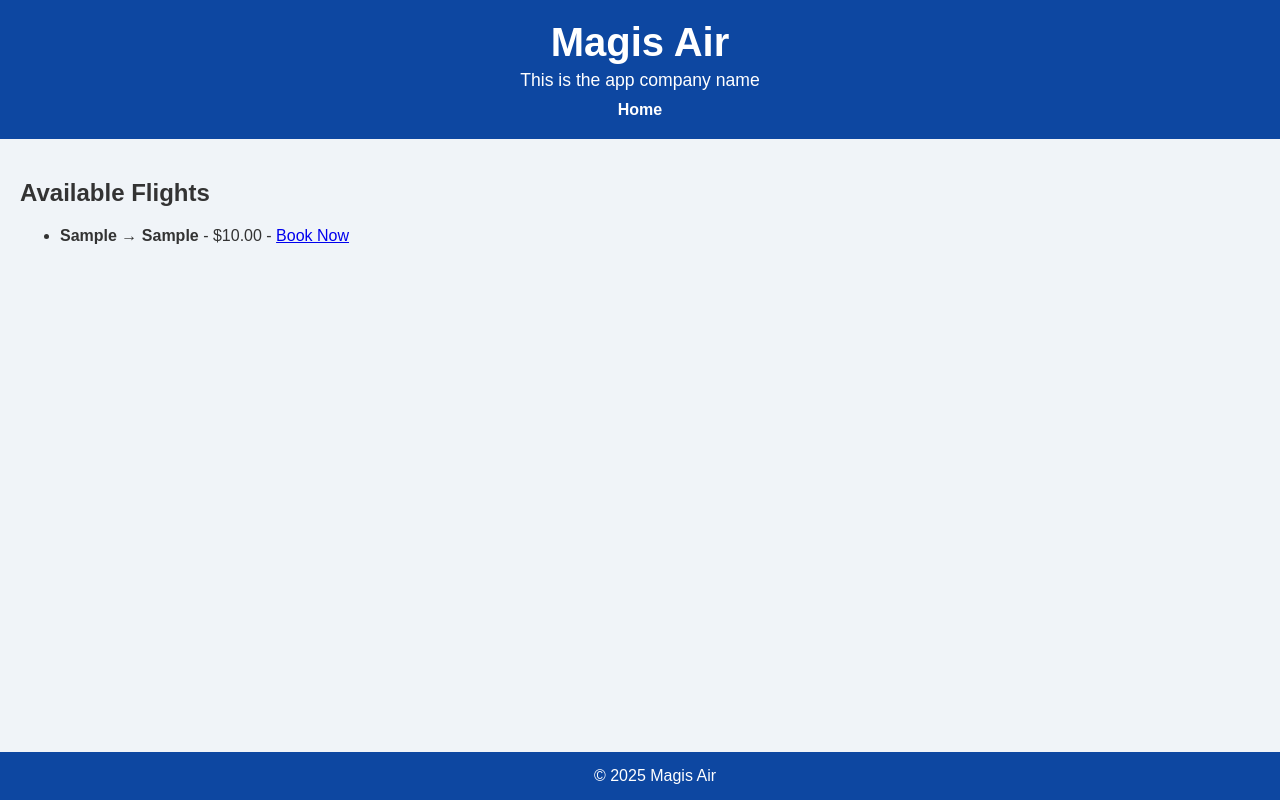
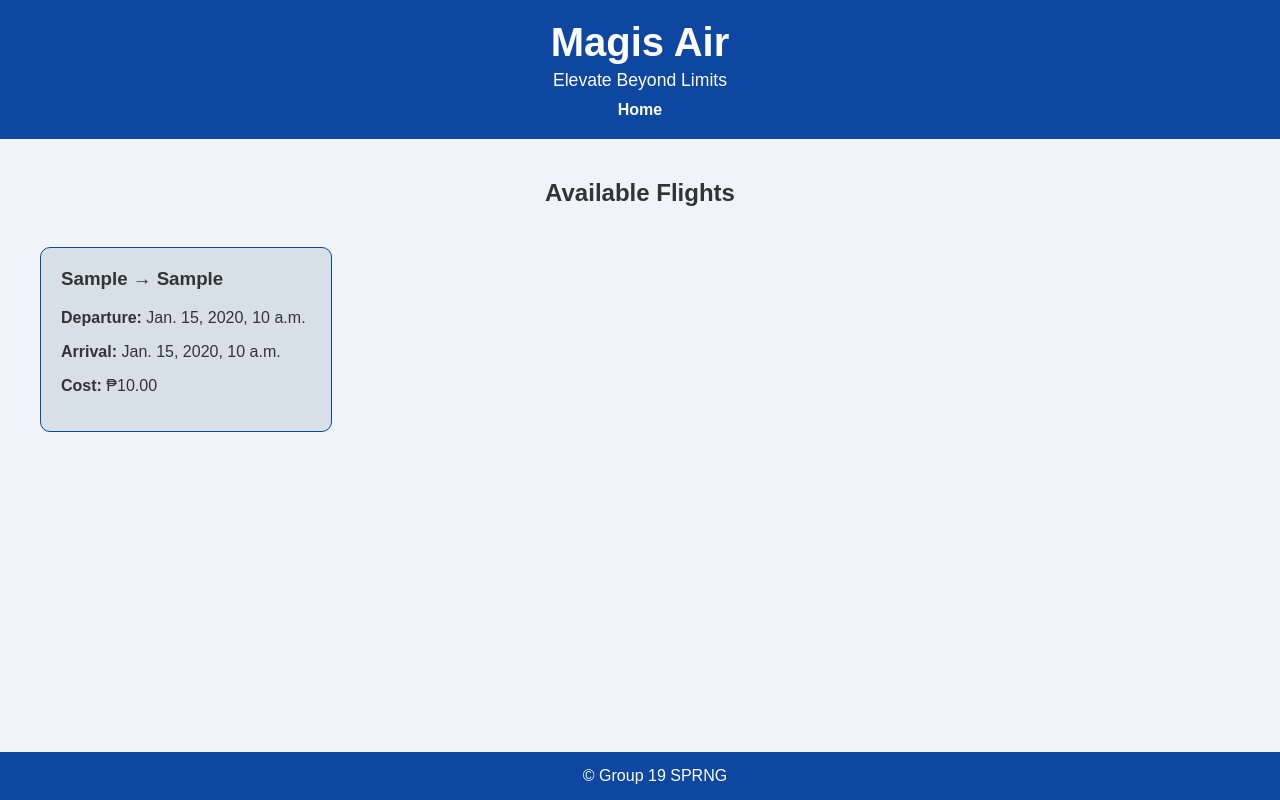
Before and after one commit to kyoumaru/SPRNG-FlightBookings, a Django app: page /home/ in a window 1280 px wide. Run offline with Django 5.2, Linux system fonts and the light colour scheme; tables that the repository leaves empty hold one stand-in row (values such as "Sample post").

Commit message:
homepage/flight view made

```diff
--- a/flightbookings/booking/models.py
+++ b/flightbookings/booking/models.py
@@ -9,12 +9,14 @@ class Passenger(models.Model):
         return self.name
 
 class Flight(models.Model):
-    origin = models.CharField(max_length=50)
-    destination = models.CharField(max_length=50)
+    origin = models.CharField(max_length=100)
+    destination = models.CharField(max_length=100)
+    departure = models.DateTimeField()
+    arrival = models.DateTimeField()
     cost = models.DecimalField(max_digits=10, decimal_places=2)
 
     def __str__(self):
-        return f"{self.origin} → {self.destination}"
+        return f"Flight {self.id}: {self.origin} - {self.destination}"
 
 class Booking(models.Model):
     passenger = models.ForeignKey(Passenger, on_delete=models.CASCADE)
@@ -23,7 +25,7 @@ class Booking(models.Model):
     total_cost = models.DecimalField(max_digits=10, decimal_places=2)
 
     def __str__(self):
-        return f"{self.passenger.name} - {self.flight.origin} → {self.flight.destination}"
+        return f"{self.passenger.name} - {self.flight.origin} - {self.flight.destination}"
 
 class Item(models.Model):
     booking = models.ForeignKey(Booking, on_delete=models.CASCADE, related_name='items')
--- a/flightbookings/booking/templates/base.html
+++ b/flightbookings/booking/templates/base.html
@@ -64,7 +64,7 @@
 <body>
     <header>
         <h1>Magis Air</h1>
-        <p>This is the app company name</p>
+        <p>Elevate Beyond Limits</p>
         <nav>
             <a href="{% url 'home' %}">Home</a>
             <!-- Add other links later -->
@@ -78,7 +78,7 @@
     </main>
 
     <footer>
-        &copy; 2025 Magis Air
+        &copy; Group 19 SPRNG
     </footer>
 </body>
 </html>
--- a/flightbookings/booking/templates/home.html
+++ b/flightbookings/booking/templates/home.html
@@ -3,19 +3,28 @@
 {% block title %} Homepage {% endblock %}
 
 {% block content %}
-<h2>Available Flights</h2>
+
+<h2 style="text-align: center;">Available Flights</h2>
 
 {% if flights %}
-    <ul>
+    <div style=" display: flex; flex-wrap: wrap; gap: 20px; justify-content: flex-start; margin: 40px auto; max-width: 1200px; padding: 0 20px; ">
         {% for flight in flights %}
-            <li>
-                <strong>{{ flight.origin }} → {{ flight.destination }}</strong>
-                - ${{ flight.cost }}
-                - <a href="{% url 'book_flight' flight.id %}">Book Now</a>
-            </li>
+
+        <a href="{% url 'book_flight' flight.id %}" style="text-decoration: none; color: inherit;">
+            <div style=" border: 1px solid #0d47a1;  border-radius: 10px; padding: 20px; width: 250px; background: #d6e0e6;transition: 0.2s;"
+                onmouseover="this.style.transform='scale(1.03)'" onmouseout="this.style.transform='scale(1)'">
+
+                <h3 style="margin-top: 0;">{{ flight.origin }} → {{ flight.destination }}</h3>
+
+                <p><strong>Departure:</strong> {{ flight.departure }}</p>
+                <p><strong>Arrival:</strong> {{ flight.arrival }}</p>
+                <p><strong>Cost:</strong> ₱{{ flight.cost }}</p>
+            </div>
+        </a>
         {% endfor %}
-    </ul>
+    </div>
 {% else %}
-    <p>No flights available.</p>
+    <p style="text-align: center;">No available flights right now.</p>
 {% endif %}
+
 {% endblock %}
--- a/flightbookings/booking/urls.py
+++ b/flightbookings/booking/urls.py
@@ -3,7 +3,6 @@ from . import views
 
 urlpatterns = [
     path("home/", views.home, name="home"),
-    path("flight/<int:flight_id>/", views.flight_detail, name="flight_detail"),
-    path("book/<int:flight_id>/", views.book_flight, name="book_flight"),
+    path("booki/<int:flight_id>/", views.book_flight, name="book_flight"),
     path("passenger/<int:passenger_id>/", views.passenger_bookings, name="passenger_bookings"),
 ]
--- a/flightbookings/booking/views.py
+++ b/flightbookings/booking/views.py
@@ -5,11 +5,6 @@ from .models import Flight, Booking, Passenger, Item
 def home(request):
     flights = Flight.objects.all()
     return render(request, 'home.html', {'flights': flights})
-
-# Flight detail page: show flight info
-def flight_detail(request, flight_id):
-    flight = Flight.objects.get(id=flight_id)
-    return render(request, 'flight_detail.html', {'flight': flight})
 
 # Booking page: create a booking for a flight
 def book_flight(request, flight_id):
```
Also changed, not shown: flightbookings/booking/migrations/0002_flight_arrival_flight_departure_and_more.py (added).
